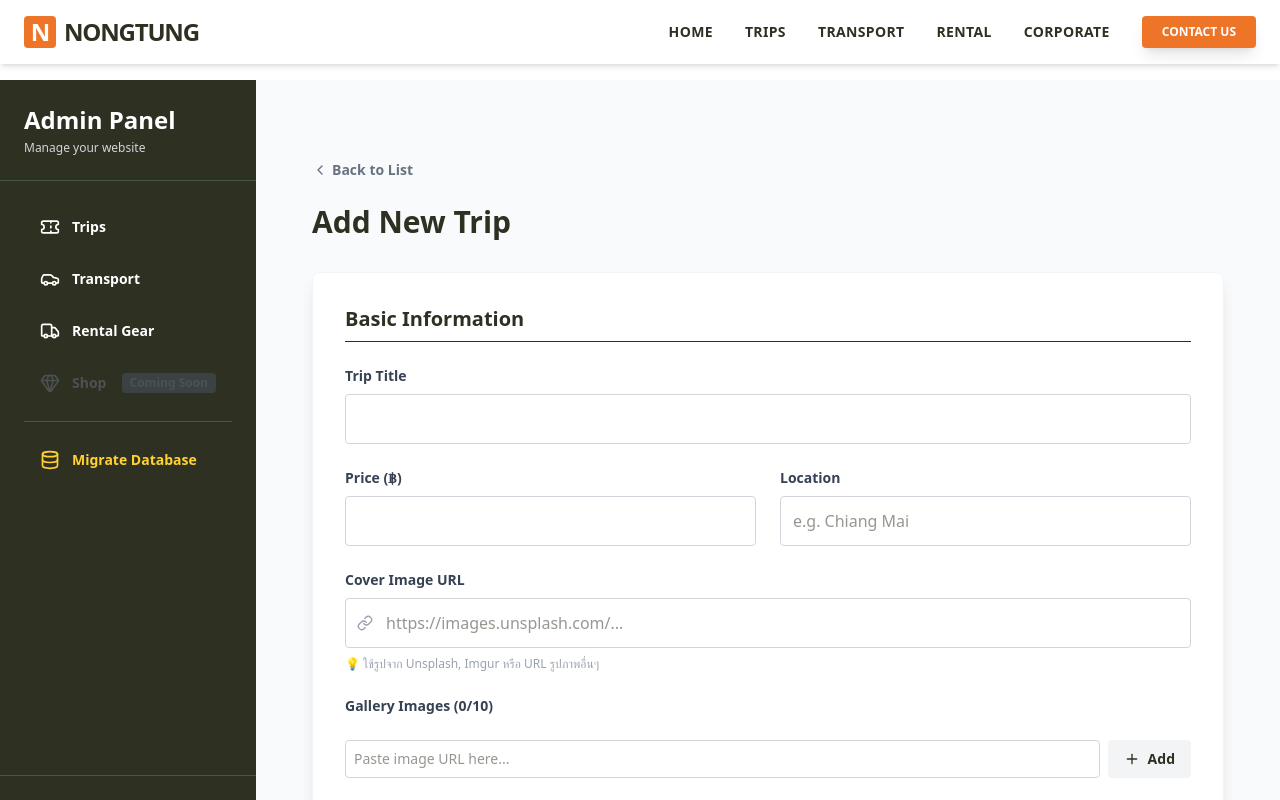
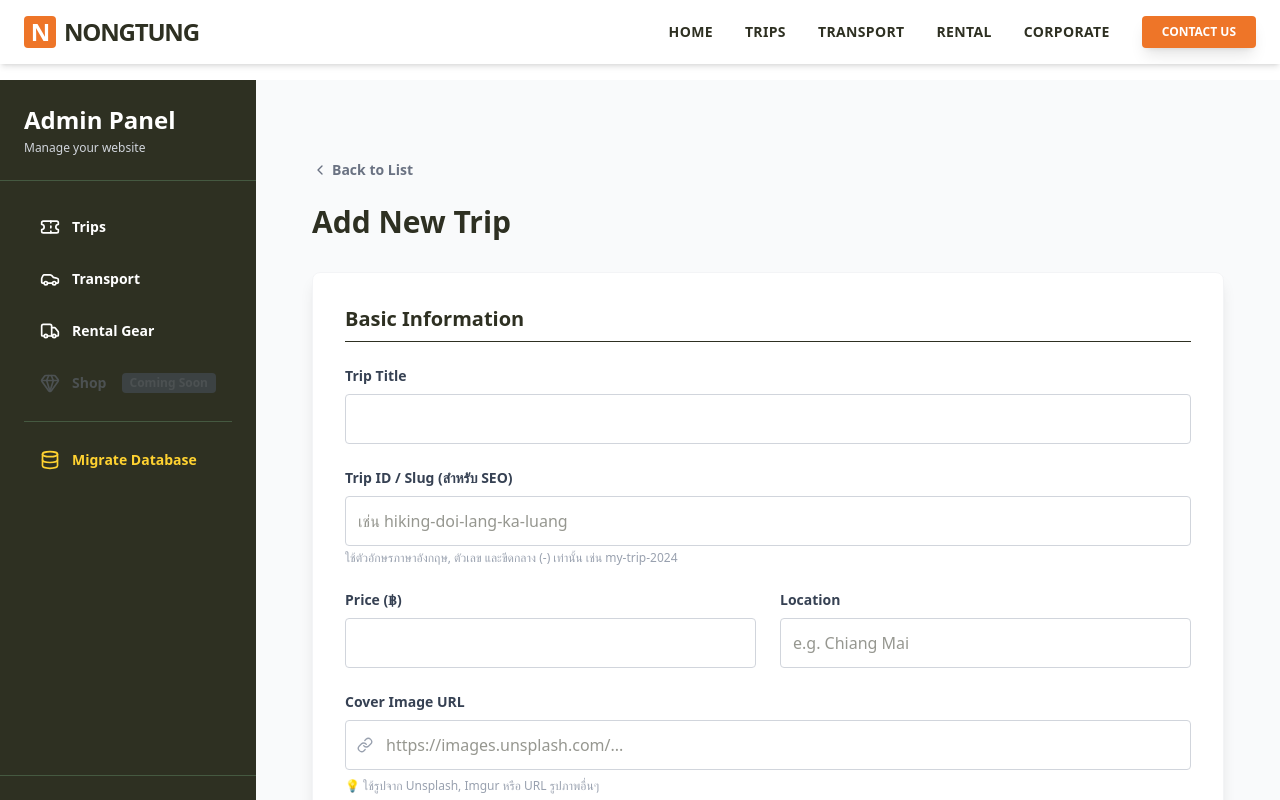
Before and after one commit to wasingsd/nongtung, a Next.js app: page /adminnongtung/trips/create in a window 1280 px wide. Shown: the top 800 px of the page. Built offline with nearby package versions, Linux system fonts and the light colour scheme.

Commit message:
trip slug v.1

```diff
--- a/src/app/actions/tripActions.ts
+++ b/src/app/actions/tripActions.ts
@@ -19,8 +19,10 @@ export async function createTrip(formData: FormData) {
         gallery = galleryInput.split(',').map(url => url.trim()).filter(url => url.length > 0);
     }
 
+    const slug = (formData.get('slug') as string)?.trim().toLowerCase() || crypto.randomUUID();
+
     const trip: Trip = {
-        id: crypto.randomUUID(),
+        id: slug,
         title: formData.get('title') as string,
         price: Number(formData.get('price')),
         difficulty: formData.get('difficulty') as Trip['difficulty'],
@@ -40,6 +42,7 @@ export async function createTrip(formData: FormData) {
 
     await dbSaveTrip(trip);
     revalidatePath('/trips');
+    revalidatePath(`/trips/${slug}`);
     revalidatePath('/adminnongtung/trips');
     redirect('/adminnongtung/trips');
 }
--- a/src/components/TripForm.tsx
+++ b/src/components/TripForm.tsx
@@ -64,6 +64,20 @@ export default function TripForm({ trip }: TripFormProps) {
                 <div>
                     <label className="block text-sm font-bold text-gray-700 mb-2">Trip Title</label>
                     <input name="title" defaultValue={trip?.title} required type="text" className="w-full border border-gray-300 rounded p-3 focus:ring-2 focus:ring-primary outline-none" />
+                </div>
+
+                <div>
+                    <label className="block text-sm font-bold text-gray-700 mb-2">Trip ID / Slug (สำหรับ SEO)</label>
+                    <input
+                        name="slug"
+                        defaultValue={trip?.id}
+                        required
+                        type="text"
+                        placeholder="เช่น hiking-doi-lang-ka-luang"
+                        readOnly={!!trip}
+                        className={`w-full border border-gray-300 rounded p-3 focus:ring-2 focus:ring-primary outline-none ${trip ? 'bg-gray-100 cursor-not-allowed' : ''}`}
+                    />
+                    {!trip && <p className="text-xs text-gray-400 mt-1">ใช้ตัวอักษรภาษาอังกฤษ, ตัวเลข และขีดกลาง (-) เท่านั้น เช่น my-trip-2024</p>}
                 </div>
 
                 <div className="grid grid-cols-2 gap-6">
```
